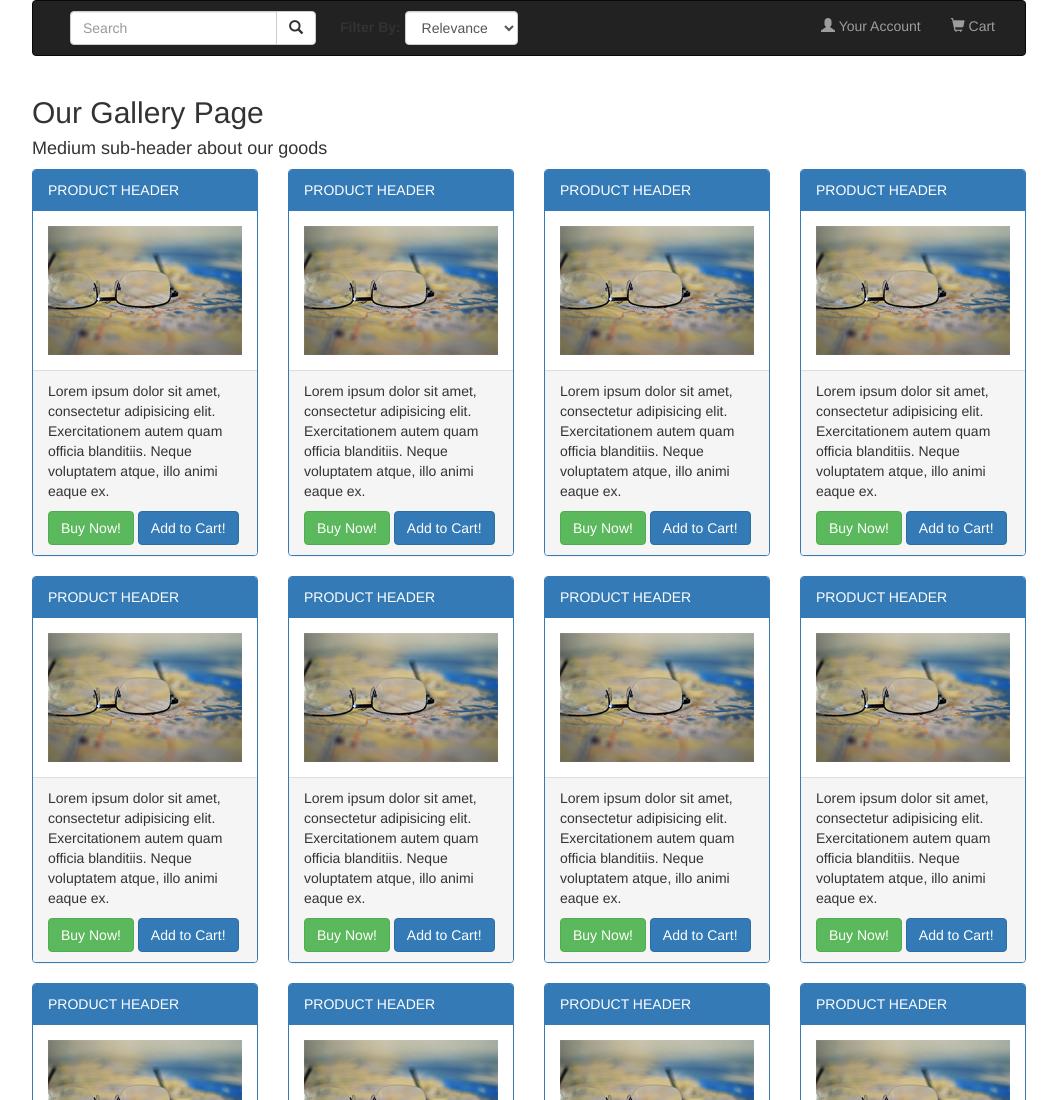
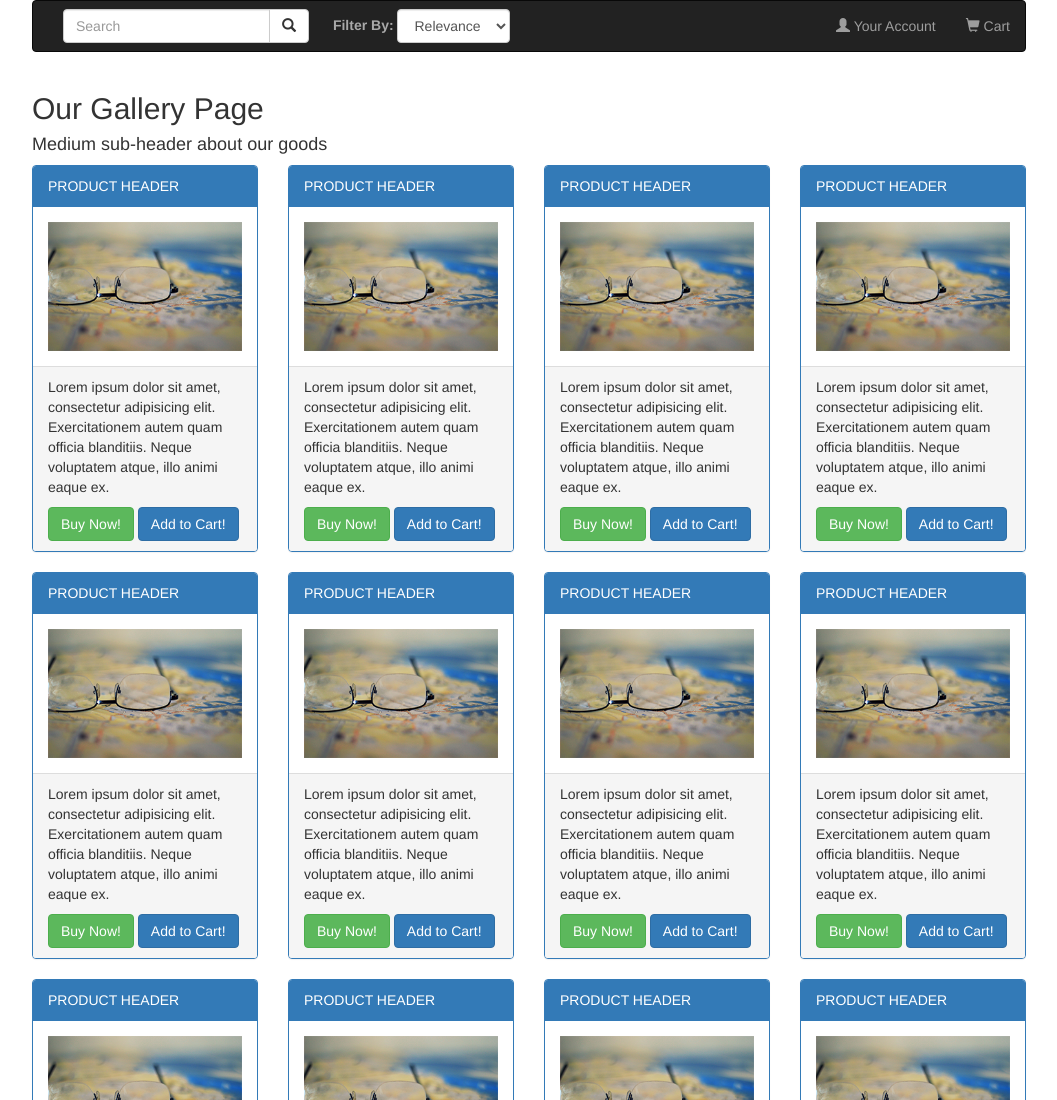
Before and after one commit to egoist13/StartIf-L1, a plain HTML site: page index.html in a window 1280 px wide. Shown: the top 1100 px of the page, without its empty margins (111-1168 px from the left). Drawn offline with nearby package versions, Linux system fonts and the light colour scheme.

Commit message:
Add files via upload

```diff
--- a/index.html
+++ b/index.html
@@ -12,18 +12,9 @@
     <body>
         <header></header>
         <div id="gallery" class="container-fluid">
-
             <nav class="navbar navbar-inverse">
                 <div class="container-fluid">
-                    <div class="navbar-header">
-                        <button type="button" class="navbar-toggle text-center" data-toggle="collapse" data-target="#myNavbar">
-                            <span class="icon-bar"></span>
-                            <span class="icon-bar"></span>
-                            <span class="icon-bar"></span>
-                            <span class="icon-bar"></span>
-                        </button>
-
-                        <form action="" class="navbar-form text-center">
+                    <form class="navbar-form navbar-left">
                         <div class="input-group">
                             <input type="text" class="form-control" placeholder="Search">
                             <div class="input-group-btn">
@@ -32,24 +23,20 @@
                                 </button>
                             </div>
                         </div>
-                        </form>
-                    </div>
-                    <div class="collapse navbar-collapse" id="myNavbar">
-                        <div class="form-group container-fluids navbar-form col-sm-4 text-center">
-                            <label for="sel">Filter By:</label>
-                            <select class="form-control" id="sel">
+                        <div class="form-group">
+                            <label for="sel1">Filter By: </label>
+                            <select class="form-control" id="sel1">
                                 <option>Relevance</option>
                                 <option>Raiting</option>
                                 <option>Price</option>
                                 <option>Date</option>
                             </select>
                         </div>
-
+                    </form>
                     <ul class="nav navbar-nav navbar-right">
                         <li><a href="#"><span class="glyphicon glyphicon-user"></span> Your Account</a></li>
                         <li><a href="#"><span class="glyphicon glyphicon-shopping-cart"></span> Cart</a></li>
                     </ul>
-                    </div>
                 </div>
             </nav>
 
--- a/styles/style.css
+++ b/styles/style.css
@@ -6,11 +6,7 @@
     width: 100%;
 }
 
-.navbar-header button {
-    margin-left: 50px;
+.form-group label {
+    color: darkgray;
+    padding-left: 20px;
 }
-
-.navbar-form {
-    padding: 2px;
-    margin-left: 20px;
-}
```
Lines whose indentation alone changed are shown as unchanged.
